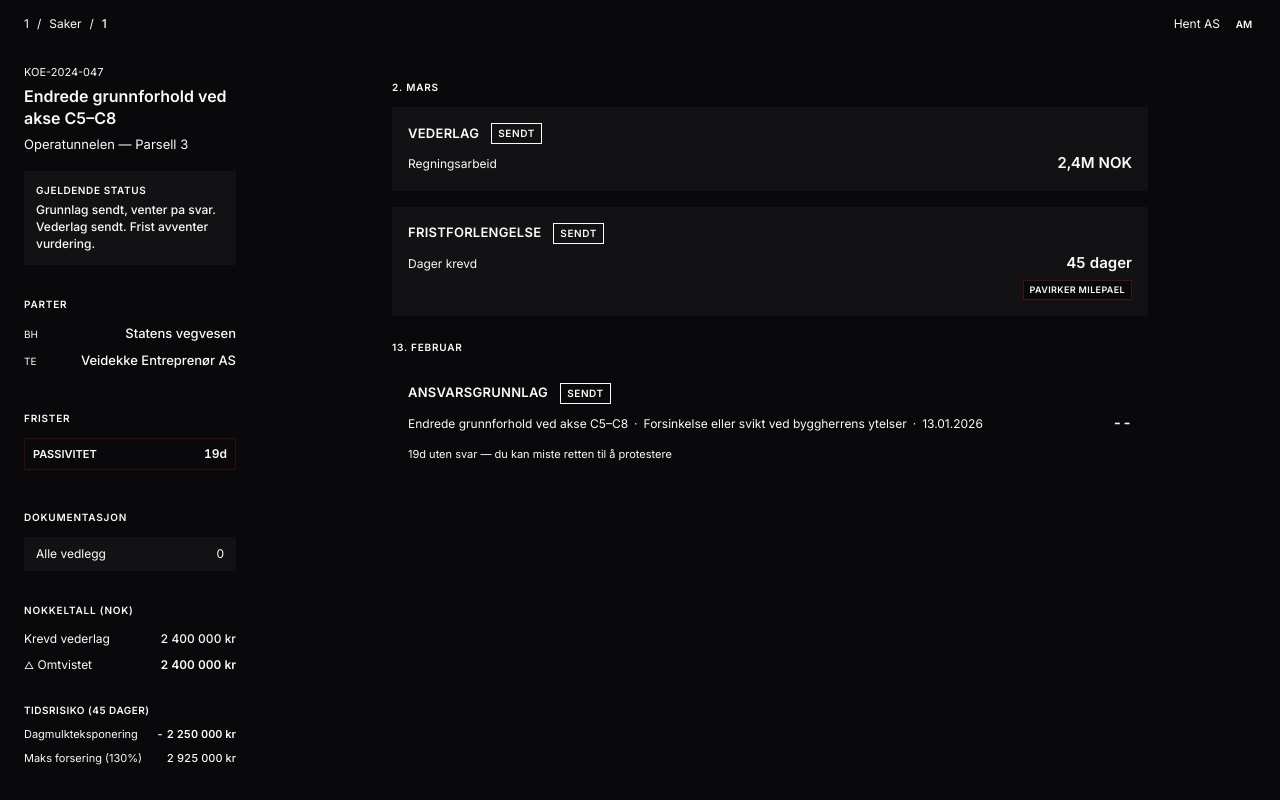
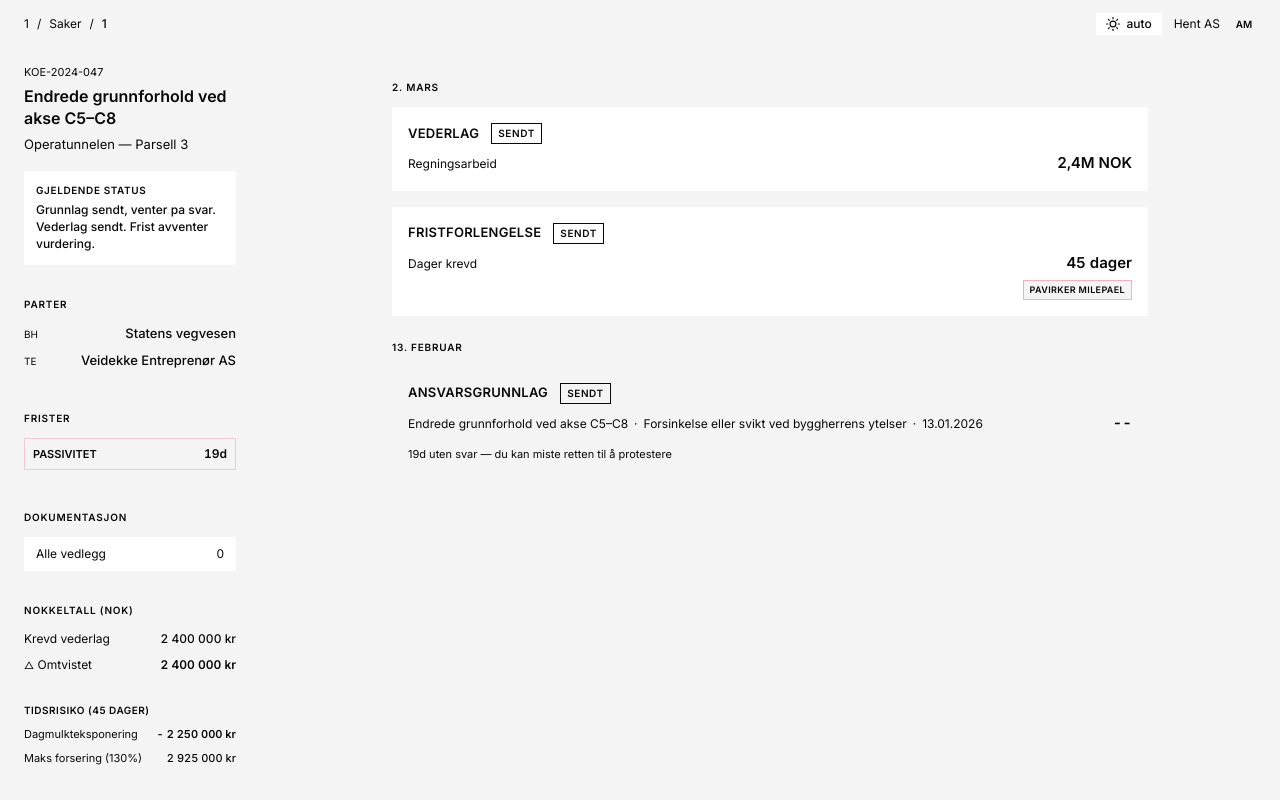
Before and after one commit to khjohns/endringsmeldinger, a SvelteKit app: page /1/1 in a window 1280 px wide. Built offline with nearby package versions, Linux system fonts and the light colour scheme; no server answers.

Commit message:
feat: add light/dark theme with system preference and manual toggle (#2)

```diff
--- a/src/app.css
+++ b/src/app.css
@@ -1,45 +1,7 @@
 @import "tailwindcss";
 
 @theme inline {
-	/* ── Forhandlingsbordet — zinc-neutral dark theme tokens ── */
-
-	/* Canvas & surfaces (zinc-neutral, no blue tint) */
-	--color-canvas: #09090b;
-	--color-felt: #121214;
-	--color-felt-raised: #1c1c1f;
-	--color-felt-hover: #18181b;
-	--color-felt-active: #27272a;
-
-	/* Ink hierarchy (brighter, purer whites) */
-	--color-ink: #fafafa;
-	--color-ink-secondary: #a1a1aa;
-	--color-ink-muted: #71717a;
-	--color-ink-ghost: #52525b;
-
-	/* Wire — borders (RGBA for blending, never solid hex) */
-	--color-wire: rgba(255, 255, 255, 0.08);
-	--color-wire-strong: rgba(255, 255, 255, 0.15);
-	--color-wire-focus: rgba(255, 255, 255, 0.25);
-
-	/* Vekt — action accent (amber) — the only warm color */
-	--color-vekt: #f59e0b;
-	--color-vekt-dim: #d97706;
-	--color-vekt-bg: rgba(245, 158, 11, 0.08);
-	--color-vekt-bg-strong: rgba(245, 158, 11, 0.14);
-
-	/* Score semantics */
-	--color-score-high: #10b981;
-	--color-score-high-bg: rgba(16, 185, 129, 0.10);
-	--color-score-mid: #a1a1aa;
-	--color-score-low: #e11d48;
-	--color-score-low-bg: rgba(225, 29, 72, 0.08);
-
-	/* Tipex editor */
-	--color-tipex-bg: #09090b;
-	--color-tipex-text: #fafafa;
-	--color-tipex-toolbar-bg: #1c1c1f;
-	--color-tipex-toolbar-text: #a1a1aa;
-	--color-tipex-accent: #f59e0b;
+	/* ── Non-color tokens (shared between light/dark) ── */
 
 	/* Typography */
 	--font-data: 'JetBrains Mono', 'SF Mono', 'Cascadia Code', 'Consolas', monospace;
@@ -60,6 +22,109 @@
 	--radius-sm: 2px;
 	--radius-md: 2px;
 	--radius-lg: 6px;
+
+	/* ── Color tokens reference CSS vars (resolved at runtime) ── */
+	--color-canvas: var(--koe-canvas);
+	--color-felt: var(--koe-felt);
+	--color-felt-raised: var(--koe-felt-raised);
+	--color-felt-hover: var(--koe-felt-hover);
+	--color-felt-active: var(--koe-felt-active);
+
+	--color-ink: var(--koe-ink);
+	--color-ink-secondary: var(--koe-ink-secondary);
+	--color-ink-muted: var(--koe-ink-muted);
+	--color-ink-ghost: var(--koe-ink-ghost);
+
+	--color-wire: var(--koe-wire);
+	--color-wire-strong: var(--koe-wire-strong);
+	--color-wire-focus: var(--koe-wire-focus);
+
+	--color-vekt: var(--koe-vekt);
+	--color-vekt-dim: var(--koe-vekt-dim);
+	--color-vekt-bg: var(--koe-vekt-bg);
+	--color-vekt-bg-strong: var(--koe-vekt-bg-strong);
+
+	--color-score-high: var(--koe-score-high);
+	--color-score-high-bg: var(--koe-score-high-bg);
+	--color-score-mid: var(--koe-score-mid);
+	--color-score-low: var(--koe-score-low);
+	--color-score-low-bg: var(--koe-score-low-bg);
+
+	--color-tipex-bg: var(--koe-tipex-bg);
+	--color-tipex-text: var(--koe-tipex-text);
+	--color-tipex-toolbar-bg: var(--koe-tipex-toolbar-bg);
+	--color-tipex-toolbar-text: var(--koe-tipex-toolbar-text);
+	--color-tipex-accent: var(--koe-tipex-accent);
+}
+
+/* ── Light theme (default) ── */
+:root {
+	--koe-canvas: #f4f4f5;
+	--koe-felt: #ffffff;
+	--koe-felt-raised: #f4f4f5;
+	--koe-felt-hover: #fafafa;
+	--koe-felt-active: #e4e4e7;
+
+	--koe-ink: #09090b;
+	--koe-ink-secondary: #52525b;
+	--koe-ink-muted: #71717a;
+	--koe-ink-ghost: #a1a1aa;
+
+	--koe-wire: rgba(0, 0, 0, 0.06);
+	--koe-wire-strong: rgba(0, 0, 0, 0.12);
+	--koe-wire-focus: rgba(0, 0, 0, 0.20);
+
+	--koe-vekt: #d97706;
+	--koe-vekt-dim: #b45309;
+	--koe-vekt-bg: rgba(217, 119, 6, 0.06);
+	--koe-vekt-bg-strong: rgba(217, 119, 6, 0.12);
+
+	--koe-score-high: #059669;
+	--koe-score-high-bg: #ecfdf5;
+	--koe-score-mid: #71717a;
+	--koe-score-low: #e11d48;
+	--koe-score-low-bg: #fff1f2;
+
+	--koe-tipex-bg: #ffffff;
+	--koe-tipex-text: #09090b;
+	--koe-tipex-toolbar-bg: #f4f4f5;
+	--koe-tipex-toolbar-text: #52525b;
+	--koe-tipex-accent: #d97706;
+}
+
+/* ── Dark theme ── */
+.dark {
+	--koe-canvas: #09090b;
+	--koe-felt: #121214;
+	--koe-felt-raised: #1c1c1f;
+	--koe-felt-hover: #18181b;
+	--koe-felt-active: #27272a;
+
+	--koe-ink: #fafafa;
+	--koe-ink-secondary: #a1a1aa;
+	--koe-ink-muted: #71717a;
+	--koe-ink-ghost: #52525b;
+
+	--koe-wire: rgba(255, 255, 255, 0.08);
+	--koe-wire-strong: rgba(255, 255, 255, 0.15);
+	--koe-wire-focus: rgba(255, 255, 255, 0.25);
+
+	--koe-vekt: #f59e0b;
+	--koe-vekt-dim: #d97706;
+	--koe-vekt-bg: rgba(245, 158, 11, 0.08);
+	--koe-vekt-bg-strong: rgba(245, 158, 11, 0.14);
+
+	--koe-score-high: #10b981;
+	--koe-score-high-bg: rgba(16, 185, 129, 0.10);
+	--koe-score-mid: #a1a1aa;
+	--koe-score-low: #e11d48;
+	--koe-score-low-bg: rgba(225, 29, 72, 0.08);
+
+	--koe-tipex-bg: #09090b;
+	--koe-tipex-text: #fafafa;
+	--koe-tipex-toolbar-bg: #1c1c1f;
+	--koe-tipex-toolbar-text: #a1a1aa;
+	--koe-tipex-accent: #f59e0b;
 }
 
 /* ── Reset ── */
--- a/src/app.html
+++ b/src/app.html
@@ -10,6 +10,13 @@
 		%sveltekit.head%
 	</head>
 	<body data-sveltekit-preload-data="hover">
+		<script>
+			(function() {
+				var t = localStorage.getItem('koe-theme');
+				var d = t === 'dark' || (t !== 'light' && matchMedia('(prefers-color-scheme: dark)').matches);
+				if (d) document.documentElement.classList.add('dark');
+			})();
+		</script>
 		<div style="display: contents">%sveltekit.body%</div>
 	</body>
 </html>
--- /dev/null
+++ b/src/lib/components/primitives/ThemeToggle.svelte
@@ -0,0 +1,99 @@
+<script lang="ts">
+	import { browser } from '$app/environment';
+
+	type Theme = 'light' | 'dark' | 'system';
+
+	let userChoice = $state<Theme>(
+		browser ? (localStorage.getItem('koe-theme') as Theme) ?? 'system' : 'system'
+	);
+
+	let systemDark = $state(
+		browser ? matchMedia('(prefers-color-scheme: dark)').matches : false
+	);
+
+	let resolved = $derived<'light' | 'dark'>(
+		userChoice === 'system' ? (systemDark ? 'dark' : 'light') : userChoice
+	);
+
+	// Listen for system changes
+	if (browser) {
+		const mq = matchMedia('(prefers-color-scheme: dark)');
+		mq.addEventListener('change', (e) => {
+			systemDark = e.matches;
+		});
+	}
+
+	// Apply .dark class to <html>
+	$effect(() => {
+		if (!browser) return;
+		const html = document.documentElement;
+		if (resolved === 'dark') {
+			html.classList.add('dark');
+		} else {
+			html.classList.remove('dark');
+		}
+	});
+
+	function cycle() {
+		// Three-way: system → light → dark → system
+		const order: Theme[] = ['system', 'light', 'dark'];
+		const idx = order.indexOf(userChoice);
+		userChoice = order[(idx + 1) % order.length];
+		if (browser) {
+			localStorage.setItem('koe-theme', userChoice);
+		}
+	}
+</script>
+
+<button class="theme-toggle" onclick={cycle} title="Bytt tema" aria-label="Tema: {userChoice}">
+	{#if resolved === 'light'}
+		<svg class="theme-icon" width="14" height="14" viewBox="0 0 24 24" fill="none" stroke="currentColor" stroke-width="2" stroke-linecap="round" stroke-linejoin="round">
+			<circle cx="12" cy="12" r="5"/>
+			<line x1="12" y1="1" x2="12" y2="3"/>
+			<line x1="12" y1="21" x2="12" y2="23"/>
+			<line x1="4.22" y1="4.22" x2="5.64" y2="5.64"/>
+			<line x1="18.36" y1="18.36" x2="19.78" y2="19.78"/>
+			<line x1="1" y1="12" x2="3" y2="12"/>
+			<line x1="21" y1="12" x2="23" y2="12"/>
+			<line x1="4.22" y1="19.78" x2="5.64" y2="18.36"/>
+			<line x1="18.36" y1="5.64" x2="19.78" y2="4.22"/>
+		</svg>
+	{:else}
+		<svg class="theme-icon" width="14" height="14" viewBox="0 0 24 24" fill="none" stroke="currentColor" stroke-width="2" stroke-linecap="round" stroke-linejoin="round">
+			<path d="M21 12.79A9 9 0 1 1 11.21 3 7 7 0 0 0 21 12.79z"/>
+		</svg>
+	{/if}
+	<span class="theme-label">{userChoice === 'system' ? 'auto' : userChoice}</span>
+</button>
+
+<style>
+	.theme-toggle {
+		display: inline-flex;
+		align-items: center;
+		gap: 6px;
+		padding: 4px 10px;
+		border: 1px solid var(--color-wire-strong);
+		border-radius: var(--radius-sm);
+		background: var(--color-felt);
+		color: var(--color-ink-secondary);
+		font-family: var(--font-ui);
+		font-size: 12px;
+		font-weight: 500;
+		cursor: pointer;
+		transition: border-color 150ms ease, color 150ms ease;
+		line-height: 1;
+	}
+
+	.theme-toggle:hover {
+		border-color: var(--color-wire-focus);
+		color: var(--color-ink);
+	}
+
+	.theme-icon {
+		flex-shrink: 0;
+	}
+
+	.theme-label {
+		user-select: none;
+	}
+</style>
--- a/src/routes/[prosjektId]/+layout.svelte
+++ b/src/routes/[prosjektId]/+layout.svelte
@@ -1,6 +1,7 @@
 <script lang="ts">
 	import { page } from '$app/state';
 	import { QueryClientProvider, QueryClient } from '@tanstack/svelte-query';
+	import ThemeToggle from '$lib/components/primitives/ThemeToggle.svelte';
 
 	let { children } = $props();
 
@@ -33,6 +34,7 @@
 				{/if}
 			</nav>
 			<div class="nav-user">
+				<ThemeToggle />
 				<span class="user-org">Hent AS</span>
 				<div class="avatar">AM</div>
 			</div>
```
